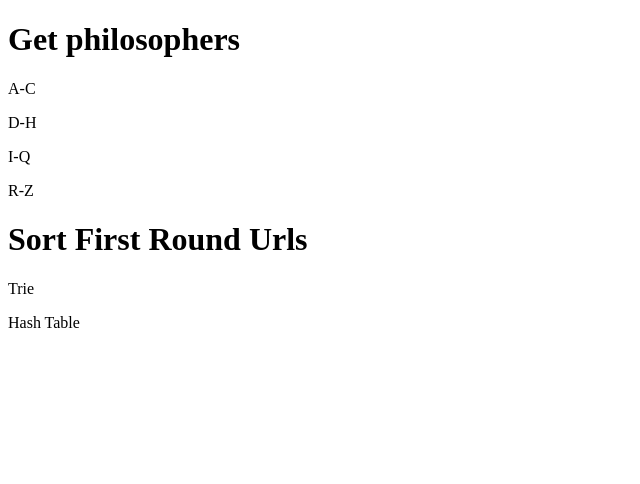
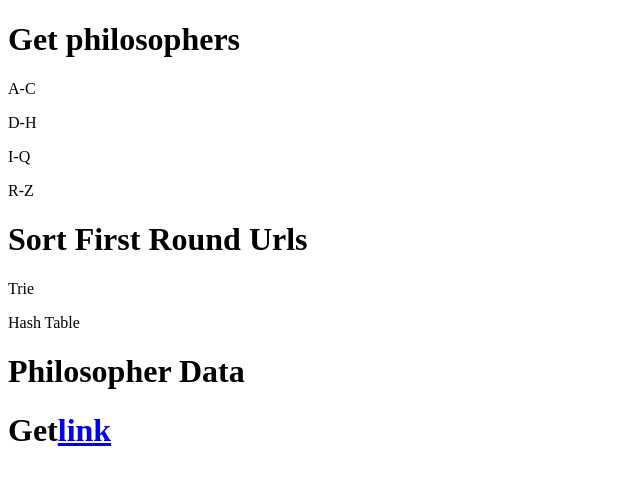
Before and after one commit to ekotwick/philosograph, a website: page scrape/private/index.html in a window 1280 px wide. Shown: the whole page, without its empty margins (0-640 px from the left). Drawn offline with Linux system fonts and the light colour scheme.

Commit message:
include link for scr request

```diff
--- a/scrape/private/index.html
+++ b/scrape/private/index.html
@@ -17,5 +17,8 @@
   <h1>Sort First Round Urls</h1>
     <p>Trie</p> <!-- <a href='/scr/firstUrl/trie'>link</a> -->
     <p>Hash Table</p> <!-- <a href='/scr/firstUrl/set'>link</a> -->
+
+  <h1>Philosopher Data<h1>
+    <p1>Get</p1><a href='/scr/philData'>link</a>
 </body>
 </html>
```
